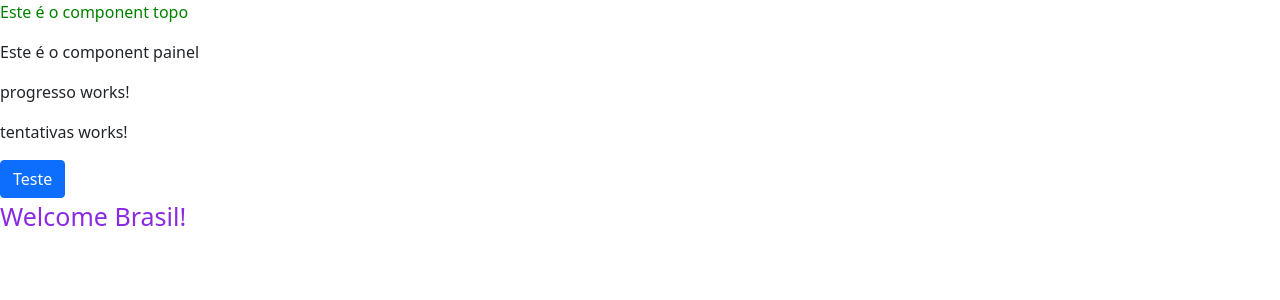
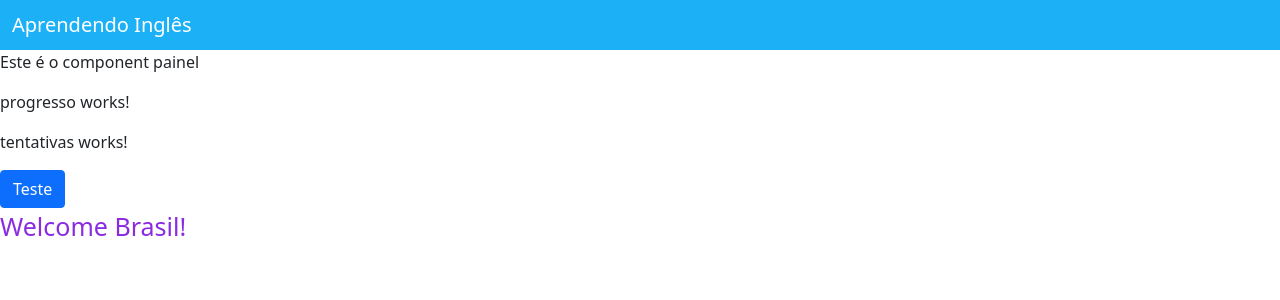
Before and after one commit to cardosoaline/app_one, an Angular app: page / in a window 1280 px wide. Shown: the top 300 px of the page. Built offline with nearby package versions, Linux system fonts and the light colour scheme.

Commit message:
Refactor topo app

```diff
--- a/src/app/topo/topo.component.css
+++ b/src/app/topo/topo.component.css
@@ -1,3 +1,3 @@
-.exemplo{
-    color: green;
+.navbar {
+    background: #1cb0f6 !important;
 }
--- a/src/app/topo/topo.component.html
+++ b/src/app/topo/topo.component.html
@@ -1 +1,6 @@
-<p class="exemplo">Este é o component topo</p>
+<!-- As a heading -->
+<nav class="navbar navbar-dark bg-light">
+    <div class="container-fluid">
+      <span class="navbar-brand mb-0 h1">Aprendendo Inglês</span>
+    </div>
+  </nav>
```
